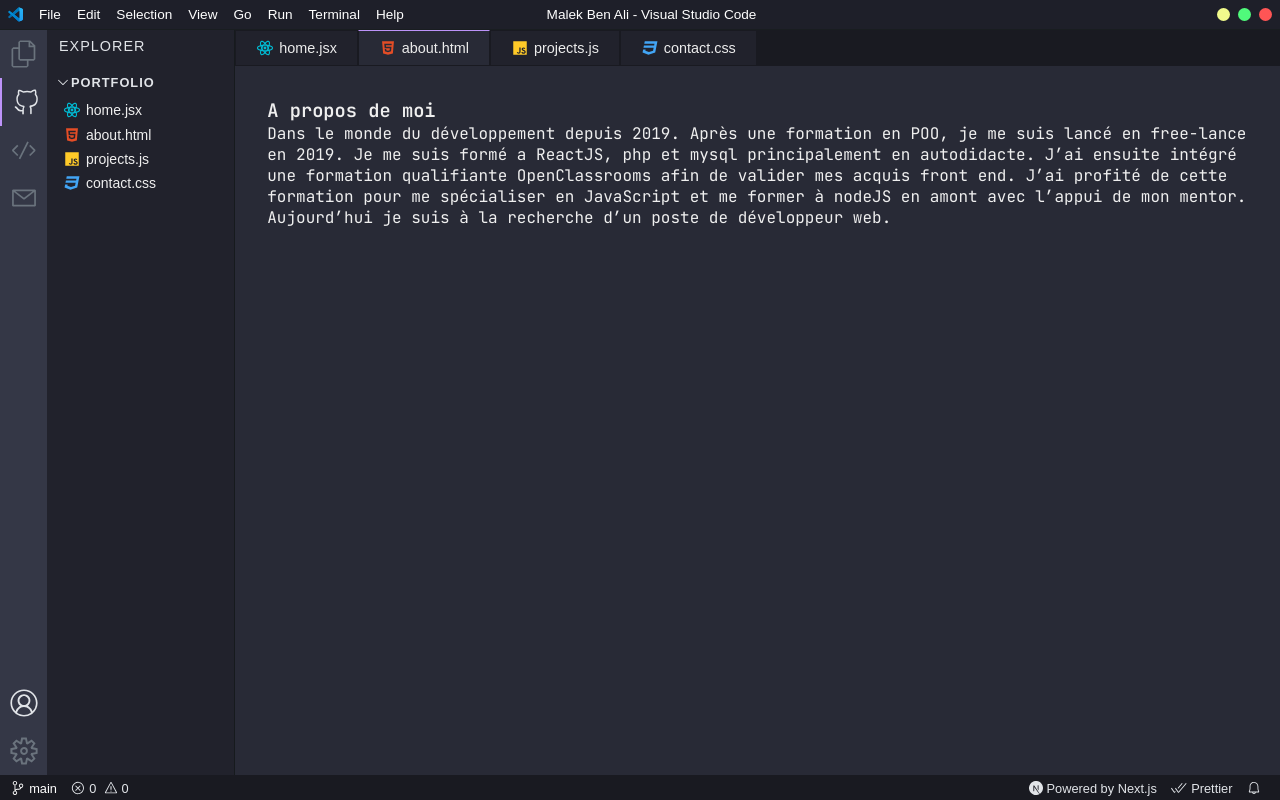
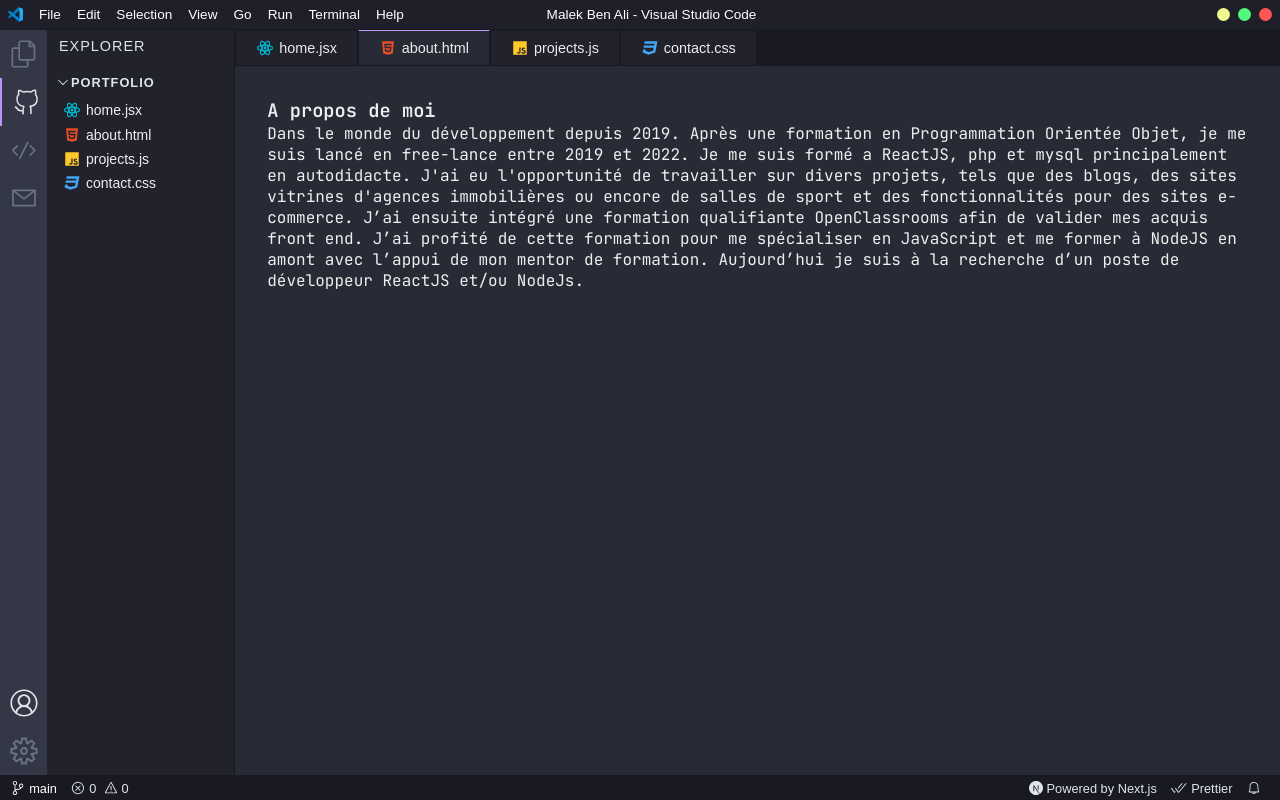
Before and after one commit to malekbena/malek_code, a Next.js app in the folder client/: page /about in a window 1280 px wide. Built offline with nearby package versions, Linux system fonts and the light colour scheme.

Commit message:
Update About page content

```diff
--- a/client/src/app/about/page.js
+++ b/client/src/app/about/page.js
@@ -2,9 +2,13 @@ const AboutPage = () => {
     return (
         <div>
             <h3>A propos de moi</h3>
-            <p>Dans le monde du développement depuis 2019. Après une formation en POO, je me suis lancé en free-lance en 2019. Je me suis formé a ReactJS, php et mysql principalement en autodidacte.
-                J&rsquo;ai ensuite intégré une formation qualifiante OpenClassrooms afin de valider mes acquis front end. J&rsquo;ai profité de cette formation pour me spécialiser en JavaScript et me former à nodeJS en amont avec l&rsquo;appui de mon mentor.
-                Aujourd&rsquo;hui je suis à la recherche d&rsquo;un poste de développeur web.</p>
+            <p>Dans le monde du développement depuis 2019.
+                Après une formation en Programmation Orientée Objet, je me suis lancé en free-lance entre 2019 et 2022.
+                Je me suis formé a ReactJS, php et mysql principalement en autodidacte. J'ai eu l'opportunité de travailler sur divers projets, tels que des blogs,
+                des sites vitrines d'agences immobilières ou encore de salles de sport et des fonctionnalités pour des sites e-commerce.
+                J&rsquo;ai ensuite intégré une formation qualifiante OpenClassrooms afin de valider mes acquis front end.
+                J&rsquo;ai profité de cette formation pour me spécialiser en JavaScript et me former à NodeJS en amont avec l&rsquo;appui de mon mentor de formation.
+                Aujourd&rsquo;hui je suis à la recherche d&rsquo;un poste de développeur ReactJS et/ou NodeJs.</p>
         </div>
     )
 }
```
